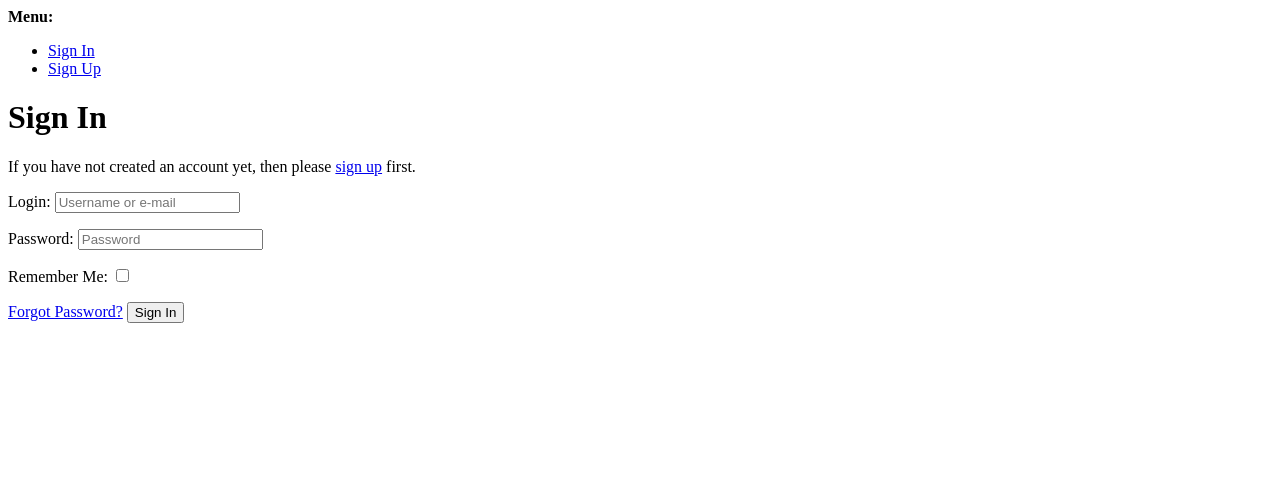
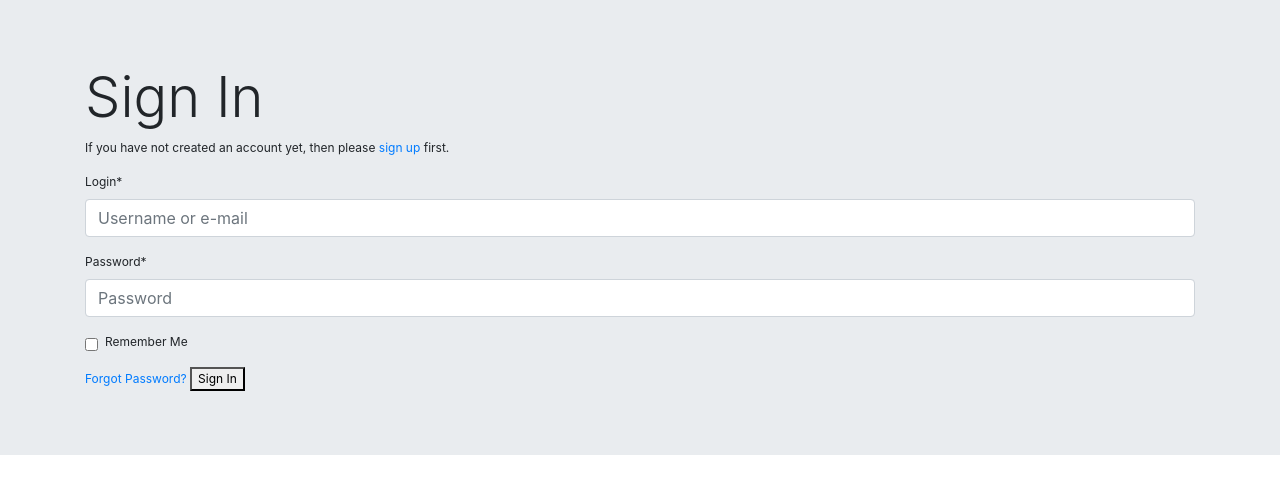
Before and after one commit to jolenewai/flashing-stocks-app, a Django app: page /accounts/login/ in a window 1280 px wide. Shown: the top 494 px of the page. Run offline with Django 3.2, Linux system fonts and the light colour scheme; parts of the project's set-up code (start-up, migrations or seed data) failed here and were passed over; some libraries are stand-ins or nearby versions.

Commit message:
added crispy form to login page

```diff
--- a/flashing_stock_project/settings.py
+++ b/flashing_stock_project/settings.py
@@ -41,6 +41,7 @@ INSTALLED_APPS = [
     'allauth',
     'allauth.account',
     'allauth.socialaccount',
+    'crispy_forms',
     'home',
     'customers',
     'photographers',
@@ -78,6 +79,8 @@ TEMPLATES = [
         },
     },
 ]
+
+CRISPY_TEMPLATE_PACK = 'bootstrap4'
 
 AUTHENTICATION_BACKENDS = (
 
--- a/templates/allauth/account/login.html
+++ b/templates/allauth/account/login.html
@@ -1,29 +1,28 @@
-{% extends "account/base.html" %}
+{% extends "base.template.html" %}
+{% load crispy_forms_tags %}
 
 {% load i18n %}
 {% load account socialaccount %}
 
-{% block head_title %}{% trans "Sign In" %}{% endblock %}
+{% block extra_title %}{% trans "Sign In" %}{% endblock %}
 
 {% block content %}
 
-<h1>{% trans "Sign In" %}</h1>
-
     {% get_providers as socialaccount_providers %}
 
+    <div class="jumbotron jumbotron-fluid">
+        <div class="container">
+            <h1 class="display-4">Sign In</h1>
             {% if socialaccount_providers %}
                 <p>{% blocktrans with site.name as site_name %}Please sign in with one
                 of your existing third party accounts. Or, <a href="{{ signup_url }}">sign up</a>
                 for a {{ site_name }} account and sign in below:{% endblocktrans %}</p>
 
                 <div class="socialaccount_ballot">
-
                     <ul class="socialaccount_providers">
                         {% include "socialaccount/snippets/provider_list.html" with process="login" %}
                     </ul>
-
                     <div class="login-or">{% trans 'or' %}</div>
-
                 </div>
 
                 {% include "socialaccount/snippets/login_extra.html" %}
@@ -35,12 +34,14 @@ for a {{ site_name }} account and sign in below:{% endblocktrans %}</p>
 
             <form class="login" method="POST" action="{% url 'account_login' %}">
                 {% csrf_token %}
-  {{ form.as_p }}
+                {{ form|crispy }}
                 {% if redirect_field_value %}
                     <input type="hidden" name="{{ redirect_field_name }}" value="{{ redirect_field_value }}" />
                 {% endif %}
                 <a class="button secondaryAction" href="{% url 'account_reset_password' %}">{% trans "Forgot Password?" %}</a>
                 <button class="primaryAction" type="submit">{% trans "Sign In" %}</button>
             </form>
+        </div>
+    </div>
 
 {% endblock %}
```
Lines whose indentation alone changed are shown as unchanged.
